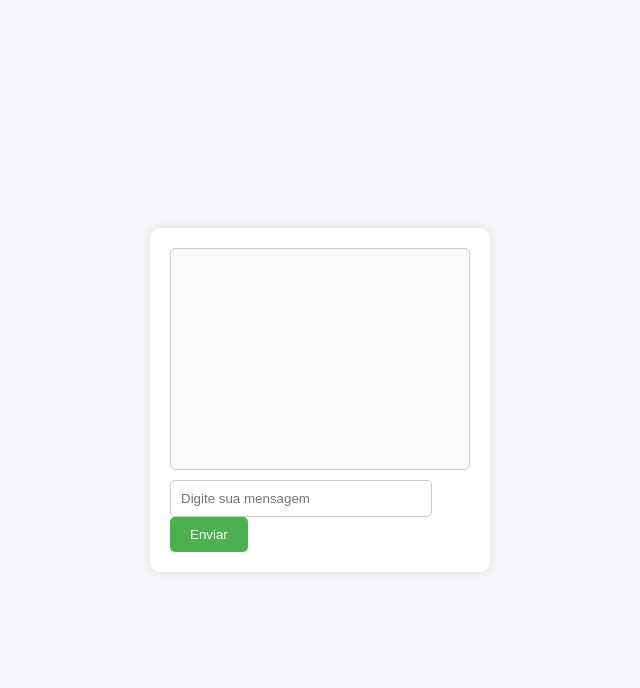
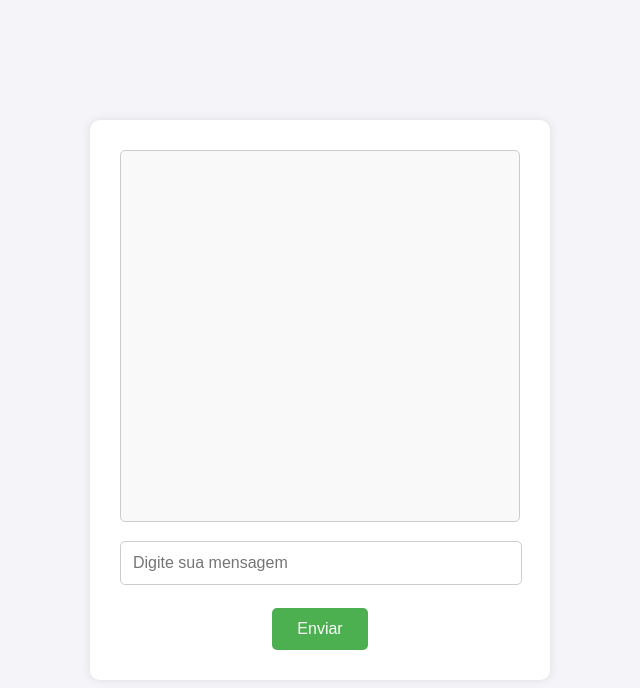
Before and after one commit to bhendon-soares/chatbot-js, a website: page public/index.html in a window 1280 px wide. Shown: the whole page, without its empty margins (320-960 px from the left). Drawn offline with Linux system fonts and the light colour scheme.

Commit message:
style: changes the project style

```diff
--- a/public/css/style.css
+++ b/public/css/style.css
@@ -6,42 +6,68 @@ body {
     align-items: center;
     height: 100vh;
     margin: 0;
+    font-size: 16px
 }
 
 .chat-container {
     background-color: #ffffff;
     border-radius: 10px;
-    padding: 20px;
-    width: 300px;
+    padding: 30px;
+    width: 400px;
+    height: 500px;
     box-shadow: 0 0 10px rgba(0, 0, 0, 0.1);
+    display: flex;
+    flex-direction: column;
+    justify-content: space-between;
 }
 
 .chat-box {
-    height: 200px;
+    height: 350px;
     overflow-y: scroll;
     margin-bottom: 10px;
     border: 1px solid #ccc;
     padding: 10px;
     border-radius: 5px;
     background-color: #f9f9f9;
+    font-size: 18px;
 }
 
 .user-input {
-    width: 80%;
-    padding: 10px;
+    width: 94%;
+    padding: 12px;
     border-radius: 5px;
     border: 1px solid #ccc;
+    font-size: 16px;
+    margin-bottom: 15px
 }
 
 .send-btn {
-    padding: 10px 20px;
+    padding: 12px 25px;
     background-color: #4CAF50;
     color: white;
     border: none;
     border-radius: 5px;
     cursor: pointer;
+    font-size: 16px;
+    align-self: center;
 }
 
 .send-btn:hover {
     background-color: #45a049;
 }
+
+.user, .bot {
+    margin-bottom: 15px;
+    padding: 5px;
+    border-radius: 5px;
+}
+
+.user {
+    background-color: #e1ffc7;
+    text-align: right;
+}
+
+.bot {
+    background-color: #e0e0e0;
+    text-align: left;
+}
```
